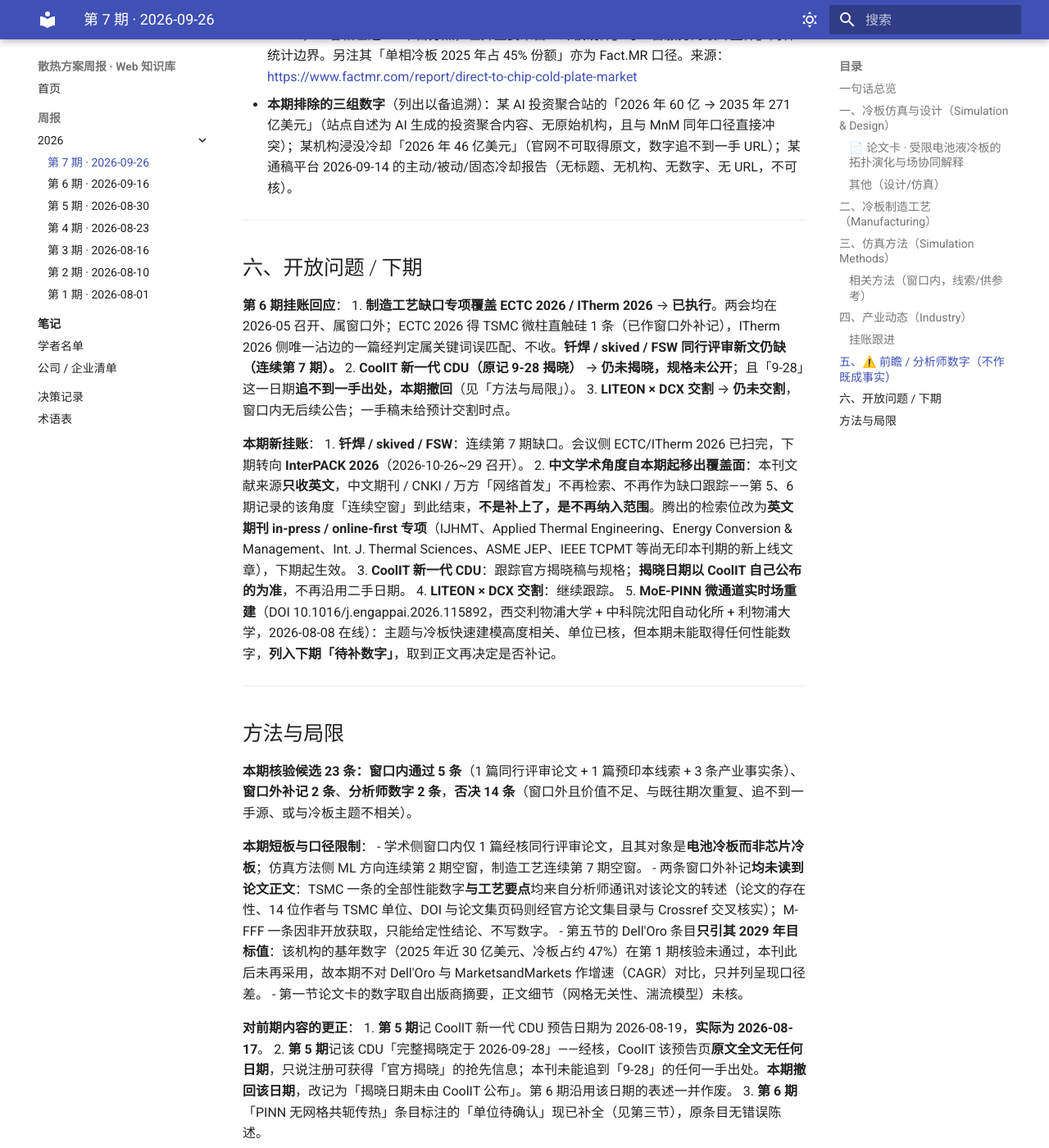
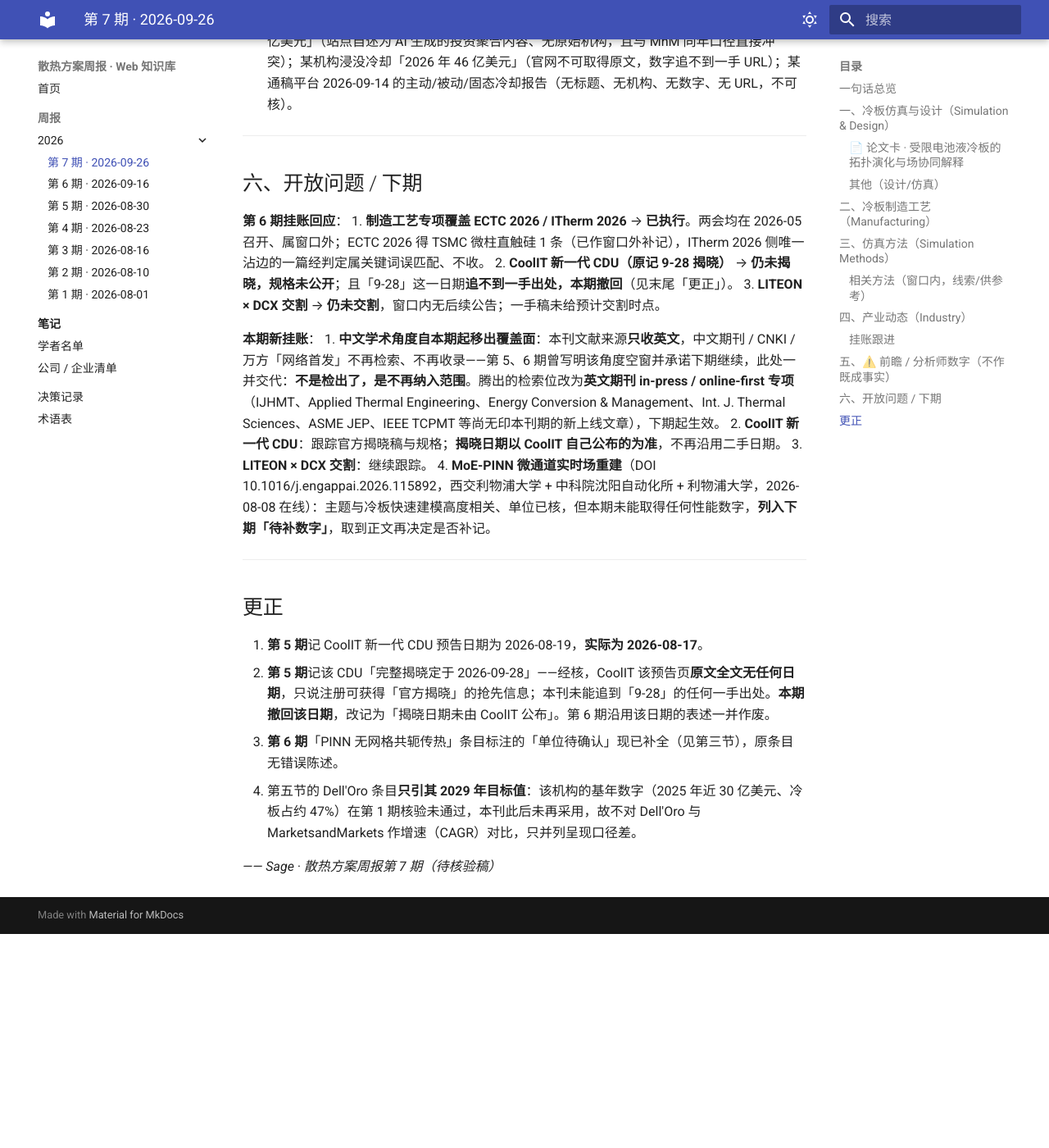
Before and after one commit to liyf1640/thermal_cooling_weekly_report, an MkDocs documentation site: the page built from docs/briefings/2026/2026-09-26.md, in a window 1280 px wide and 1400 px high, scrolled down 5350 px. Shown: the whole window at 82% size. Built offline with MkDocs 1.6.1 and Material for MkDocs 9.7.7, drawn with Linux system fonts in a browser that asks for light colours; after the commit the page ends 6489 px from its top, so only the background shows below that; some of the changed text lies outside the part shown.

Commit message:
spec: 周报只登最新进展；去掉方法与局限节与缺口连续计数
接前一提交，继续按维护者要求收窄刊物内容：

- rules 12 由「长期缺口连续计数」改为「检不到就不提」：某方向本期无新报道则整节
  不写，不写「连续第 N 期仍缺」，不挂进开放问题；长期归档一律放三张清单
  （sg-scholars / companies / glossary），清单是档案而非每期待办。
- rules 14 相应简化：薄就薄，不解释为什么薄。
- 取消「方法与局限」节——核验计数、空窗统计、厂商口径占比属自身方法问题，进 PR 正文。
  但**对读者的更正保留**，独立成末尾「更正」节（仅在确有更正时出现）：本期含 CoolIT
  预告日期更正、撤回 9-28 揭晓日期、第 6 期单位回填、Dell'Oro 基年数字不再采用四条。
- 「开放问题 / 下期」只收有具体标的的悬而未决项，不收「某方向仍无进展」。
- TEMPLATE 原「某节没内容不要删节，写清本期未检出」与新规则冲突，已改为整节删掉。
- companies.md「制造工艺覆盖 / 缺口」表改名「制造工艺归档」，去掉连续期数计数与
  「每期专项检索项」表述，改为档案口径。
- 第 7 期稿件同步：总览、第二节、第三节、开放问题去掉缺口计数；中文学术退出覆盖面的
  交代保留（第 5、6 期曾向读者承诺下期继续，需回应）。

Co-Authored-By: Claude Opus 5 (1M context) <noreply@anthropic.com>

```diff
--- a/docs/briefings/2026/2026-09-26.md
+++ b/docs/briefings/2026/2026-09-26.md
@@ -6,7 +6,7 @@
 ---
 
 ## 一句话总览
-本期窗口内经核新增：仿真设计侧 ① **受限电池液冷板的拓扑演化 + 场协同解释**（武汉大学等，*Physics of Fluids* 已刊，在线 09-24）——相对蛇形固定流道温度不均匀性 −28%、场协同数 Fc 约 ×3.1、流动能耗 −85%，但对象是**电动汽车电池冷板（BTMS）而非芯片冷板**。产业侧 ② **NVIDIA 发布 DSX Ready 资质计划**，首批 CDU 三家并列（LG Electronics / LiquidStack / Vertiv），且 **CDU 走厂商自证套件、BESS 才走 NVIDIA 审核批准**，两条路径不同；③ **Vertiv 2.3 MW CoolChip CDU 获该资质**（厂商另宣称其为「首个」，NVIDIA 侧无对应说法）；④ **Vertiv 协议收购爱尔兰流体管理服务商 King Environmental Services**（未交割，金额未披露）。制造工艺（钎焊 / skived / FSW）同行评审新文**连续第 7 期仍缺**——本期按上期挂账专项扫了 ECTC 2026 / ITherm 2026，收获 2 条窗口外补记（TSMC 微柱直触硅、M-FFF 铜冷板），但均不填这三项缺口；仿真方法侧 ML 代理/神经算子/PINN **连续第 2 期窗口内无经核新文**。另：上期记载的「CoolIT 新一代 CDU 于 9-28 揭晓」经核**追不到一手出处，本期撤回该日期**（见「方法与局限」）。
+本期窗口内经核新增：仿真设计侧 ① **受限电池液冷板的拓扑演化 + 场协同解释**（武汉大学等，*Physics of Fluids* 已刊，在线 09-24）——相对蛇形固定流道温度不均匀性 −28%、场协同数 Fc 约 ×3.1、流动能耗 −85%，但对象是**电动汽车电池冷板（BTMS）而非芯片冷板**。产业侧 ② **NVIDIA 发布 DSX Ready 资质计划**，首批 CDU 三家并列（LG Electronics / LiquidStack / Vertiv），且 **CDU 走厂商自证套件、BESS 才走 NVIDIA 审核批准**，两条路径不同；③ **Vertiv 2.3 MW CoolChip CDU 获该资质**（厂商另宣称其为「首个」，NVIDIA 侧无对应说法）；④ **Vertiv 协议收购爱尔兰流体管理服务商 King Environmental Services**（未交割，金额未披露）。制造工艺侧另按上期挂账扫了 ECTC 2026 / ITherm 2026，收获 2 条窗口外补记（TSMC 微柱直触硅、M-FFF 铜冷板）。另：上期记载的「CoolIT 新一代 CDU 于 9-28 揭晓」经核**追不到一手出处，本期撤回该日期**（见末尾「更正」）。
 
 ---
 
@@ -26,22 +26,21 @@
 
 ## 二、冷板制造工艺（Manufacturing）
 
-- ⚠️ **连续第 7 期缺口未补**：对**钎焊(brazing) / skived 翅片 / 搅拌摩擦焊(FSW)** 做专项硬检索，**未检出窗口内同行评审新论文**；命中的多为厂商工艺对比页与产品目录，按刊规不作候选。
-- **上期挂账已执行：ECTC 2026 / ITherm 2026 专项扫描**。两会均于 **2026-05-26~29** 在美国奥兰多召开，**早于本期窗口约 4 个月**，其论文只能按窗口外补记处理。结果：ECTC 2026 得 1 条（见下）；ITherm 2026 侧唯一沾边的一篇研究的是 **R1234ze(E) 制冷剂在板式换热器内的冷凝**，钎焊板式换热器只是外购的实验载体，论文既不研究钎焊工艺参数也不研究冷板成形——**属关键词误匹配（brazed ≠ 研究钎焊），不计入缺口填补，本期不收**。
+- **上期挂账已执行：ECTC 2026 / ITherm 2026 专项扫描**。两会均于 **2026-05-26~29** 在美国奥兰多召开，**早于本期窗口约 4 个月**，其论文只能按窗口外补记处理。结果：ECTC 2026 得 1 条（见下）；ITherm 2026 侧唯一沾边的一篇研究的是 **R1234ze(E) 制冷剂在板式换热器内的冷凝**，钎焊板式换热器只是外购的实验载体，论文既不研究钎焊工艺参数也不研究冷板成形——**属关键词误匹配（brazed ≠ 研究钎焊），本期不收**。
 
 - （窗口外补记，原始日期 2026-05-26~29）**TSMC 微柱直触硅（direct-to-silicon）液冷，CoWoS-R 平台**：测试载具为 **3.3× reticle** 有机中介层，载 **4 颗 SoC die + 8 个 HBM stack**。三方案对比（有盖冷板 / 无盖冷板 / 微柱直触硅，前两者仍用冷板 + TIM），冷却水为 **40 °C 去离子水**：有盖 **1.9–2.3 kW @ 1–2 LPM**，无盖 **2.5–3.0 kW @ 1–2 LPM**，二者在 **>4 LPM 后饱和**、瓶颈是 TIM；微柱方案 2 LPM 时与无盖持平，更高流量拉开差距——**4 kW @ 4 LPM**、**5.3 kW @ 8 LPM**，全载具均匀散热 **>5 kW**。可靠性通过 **MSL4**，无氦泄漏、无密封胶分层。**工艺代价**（本角度真正关心的部分）：微柱须在 **CoW（chip-on-wafer）之后**成形且不得损伤 CoWoS-R 结构，并须开发**新密封材料**以对抗封装翘曲与热膨胀失配。
   - **口径**：论文本身为 IEEE ECTC 2026 正式出版的同行评审论文（DOI 10.1109/ectc51846.2026.00092，论文集页 546，作者 14 人全部 TSMC，经 Crossref 机构字段与官方论文集目录交叉核）；但**上述全部性能数字与工艺要点（含微柱成形时序、密封材料需求）均取自 SemiAnalysis 2026-07-02 对该论文的转述，本刊未读到论文正文**，不得视为 TSMC 官方公布或本刊核到的实测值。
   - **来源**：论文集目录 https://www.proceedings.com/content/086/086295webtoc.pdf ；数字出处 https://newsletter.semianalysis.com/p/ectc2026
 - （窗口外补记，原始日期 2026-01-20 在线首发）**金属熔融沉积成形（M-FFF）铜冷板与替代工艺的性能对比**：作者 **Mehmet Canberk Bacikoglu**（**Aselsan Inc. 雷达与电子战系统**，土耳其安卡拉）、**Ulaş Yaman**（**中东技术大学 METU 机械工程系**，兼 METU 焊接技术与无损检测中心）。对 droplet / triangular / columnar / finned 四种流道截面作数值 + 实验评价，**对照基准正是 SLM 与 FSW 冷板**。**定性结论**：三角形截面压降最低，水滴形截面温度略低、冷却性能略优；数值与实验在压降上吻合。**非开放获取，具体数值、工况与三种工艺的量化差距本刊未能核到，故不写数字。**
-  - **为什么仍收**：这是本刊迄今检出的**第一篇把 FSW 冷板作为实测对照基准**的同行评审论文——虽不研究 FSW 工艺本身，但为缺口表的「FSW」一栏提供了首个学术对照锚点。
+  - **为什么仍收**：这是本刊迄今检出的**第一篇把 FSW 冷板作为实测对照基准**的同行评审论文——虽不研究 FSW 工艺本身，但为 `公司 / 工艺清单` 的「FSW」一栏提供了首个学术对照锚点。
   - **来源**：DOI 10.1007/s00170-025-17246-4 —— *Int. J. Advanced Manufacturing Technology* Vol 146(3) 1621–1628，在线 2026-01-20、印本 2026-09，同行评审已刊
-- **结论**：钎焊 / skived / FSW 三项仍列「待找到擅长企业」，其中 FSW 一栏补入上述学术对照出处；会议论文侧已按上期挂账扫完 ECTC/ITherm 2026，下期转向 **InterPACK 2026**（2026-10-26~29 召开，届时方有论文可检）。
+- **归档**：上述两条连同 TSMC 的微柱成形工艺要点、M-FFF 的 FSW/SLM 对照，已写进 `公司 / 工艺清单`（其中 FSW 一栏首次补入学术对照出处）。会议侧 ECTC / ITherm 2026 已扫完，下期转向 **InterPACK 2026**（2026-10-26~29 召开，届时方有论文可检）。
 
 ---
 
 ## 三、仿真方法（Simulation Methods）
 
-- **本期窗口内未检出经核的 ML 代理 / 神经算子 / PINN / ROM 新文，连续第 2 期。** 检索覆盖 FNO / DeepONet / PINN / 可微分求解器 / MoE-PINN / POD-ROM × 冷板 / 微通道 / 共轭传热；命中的期刊文献经 Crossref 在线日期核实后**均在窗口外**（最近的一篇为 2026-08-08 在线）。
+- **本期窗口内未检出经核的 ML 代理 / 神经算子 / PINN / ROM 新文。** 检索覆盖 FNO / DeepONet / PINN / 可微分求解器 / MoE-PINN / POD-ROM × 冷板 / 微通道 / 共轭传热；命中的期刊文献经 Crossref 在线日期核实后**均在窗口外**（最近的一篇为 2026-08-08 在线）。
 
 ### 相关方法（窗口内，线索/供参考）
 - **液氮微柱毛细芯低温电子冷却的多尺度数值模型**（**相关性弱，如实标注**）：把 **Young-Laplace 弯液面计算 + Hertz-Knudsen-Schrage 蒸发 + 单胞传热/液流仿真 + 阵列级热与毛细流动模型**四段串联成一条多尺度链路。作者 **Felix Mende**（通讯）、**Marcus Wislicenus**（**Fraunhofer IPMS 纳米电子技术中心 CNT**，德国德累斯顿；Mende 兼 **TU Dresden 应用物理所**）、**Dianping Jiang、Munehiro Tada**（**庆应义塾大学**，日本横滨）、**Lukas M. Eng**（TU Dresden 应用物理所，兼 ct.qmat 卓越集群）——单位经 PDF 首页脚注逐位核。
@@ -63,7 +62,7 @@
   - 来源：https://www.vertiv.com/en-us/about/news-and-events/corporate-news/2026/vertiv-announces-agreement-to-acquire-king-environmental-services-ltd.-expanding-global-fluid-management-services/
 
 ### 挂账跟进
-- **CoolIT 新一代 CDU**：**窗口内未揭晓，规格仍未公开**。CoolIT 官网 news 页窗口内仅两条博客（09-21 单相直触液冷白皮书、09-24 品控博客），**无任何新一代 CDU 发布稿**。可确证的一手内容只有一句：该 CDU **面向 1MW+ 超密 AI 机架**（厂商口径，无规格）。另：**DSX Ready 首批 CDU 名单中没有 CoolIT。**（关于「9-28 揭晓」这一日期的更正见「方法与局限」。）
+- **CoolIT 新一代 CDU**：**窗口内未揭晓，规格仍未公开**。CoolIT 官网 news 页窗口内仅两条博客（09-21 单相直触液冷白皮书、09-24 品控博客），**无任何新一代 CDU 发布稿**。可确证的一手内容只有一句：该 CDU **面向 1MW+ 超密 AI 机架**（厂商口径，无规格）。另：**DSX Ready 首批 CDU 名单中没有 CoolIT。**（关于「9-28 揭晓」这一日期的更正见末尾「更正」。）
 - **LITEON × DCX 交割**：**仍未交割**。一手稿原文为「**upon closing of the transaction**，LITEON 将持有约 **25%** 股权，交易总值约 **US$176 million**」——第 6 期所记金额、股比、标的（DCX POLSKA Sp. z o.o.，华沙，2019 年成立）与产品线（企业级 CDU 600 kW–2.6 MW、facility CDU 至 16 MW）**经核均无误**。窗口内无交割、股东批准或延期公告；**原稿未给出预计交割时点，本期不补任何交割时间**。
 
 ---
@@ -80,32 +79,23 @@
 ## 六、开放问题 / 下期
 
 **第 6 期挂账回应**：
-1. **制造工艺缺口专项覆盖 ECTC 2026 / ITherm 2026** → **已执行**。两会均在 2026-05 召开、属窗口外；ECTC 2026 得 TSMC 微柱直触硅 1 条（已作窗口外补记），ITherm 2026 侧唯一沾边的一篇经判定属关键词误匹配、不收。**钎焊 / skived / FSW 同行评审新文仍缺（连续第 7 期）。**
-2. **CoolIT 新一代 CDU（原记 9-28 揭晓）** → **仍未揭晓，规格未公开**；且「9-28」这一日期**追不到一手出处，本期撤回**（见「方法与局限」）。
+1. **制造工艺专项覆盖 ECTC 2026 / ITherm 2026** → **已执行**。两会均在 2026-05 召开、属窗口外；ECTC 2026 得 TSMC 微柱直触硅 1 条（已作窗口外补记），ITherm 2026 侧唯一沾边的一篇经判定属关键词误匹配、不收。
+2. **CoolIT 新一代 CDU（原记 9-28 揭晓）** → **仍未揭晓，规格未公开**；且「9-28」这一日期**追不到一手出处，本期撤回**（见末尾「更正」）。
 3. **LITEON × DCX 交割** → **仍未交割**，窗口内无后续公告；一手稿未给预计交割时点。
 
 **本期新挂账**：
-1. **钎焊 / skived / FSW**：连续第 7 期缺口。会议侧 ECTC/ITherm 2026 已扫完，下期转向 **InterPACK 2026**（2026-10-26~29 召开）。
-2. **中文学术角度自本期起移出覆盖面**：本刊文献来源**只收英文**，中文期刊 / CNKI / 万方「网络首发」不再检索、不再作为缺口跟踪——第 5、6 期记录的该角度「连续空窗」到此结束，**不是补上了，是不再纳入范围**。腾出的检索位改为**英文期刊 in-press / online-first 专项**（IJHMT、Applied Thermal Engineering、Energy Conversion & Management、Int. J. Thermal Sciences、ASME JEP、IEEE TCPMT 等尚无印本刊期的新上线文章），下期起生效。
-3. **CoolIT 新一代 CDU**：跟踪官方揭晓稿与规格；**揭晓日期以 CoolIT 自己公布的为准**，不再沿用二手日期。
-4. **LITEON × DCX 交割**：继续跟踪。
-5. **MoE-PINN 微通道实时场重建**（DOI 10.1016/j.engappai.2026.115892，西交利物浦大学 + 中科院沈阳自动化所 + 利物浦大学，2026-08-08 在线）：主题与冷板快速建模高度相关、单位已核，但本期未能取得任何性能数字，**列入下期「待补数字」**，取到正文再决定是否补记。
+1. **中文学术角度自本期起移出覆盖面**：本刊文献来源**只收英文**，中文期刊 / CNKI / 万方「网络首发」不再检索、不再收录——第 5、6 期曾写明该角度空窗并承诺下期继续，此处一并交代：**不是检出了，是不再纳入范围**。腾出的检索位改为**英文期刊 in-press / online-first 专项**（IJHMT、Applied Thermal Engineering、Energy Conversion & Management、Int. J. Thermal Sciences、ASME JEP、IEEE TCPMT 等尚无印本刊期的新上线文章），下期起生效。
+2. **CoolIT 新一代 CDU**：跟踪官方揭晓稿与规格；**揭晓日期以 CoolIT 自己公布的为准**，不再沿用二手日期。
+3. **LITEON × DCX 交割**：继续跟踪。
+4. **MoE-PINN 微通道实时场重建**（DOI 10.1016/j.engappai.2026.115892，西交利物浦大学 + 中科院沈阳自动化所 + 利物浦大学，2026-08-08 在线）：主题与冷板快速建模高度相关、单位已核，但本期未能取得任何性能数字，**列入下期「待补数字」**，取到正文再决定是否补记。
 
 ---
 
-## 方法与局限
+## 更正
 
-**本期核验候选 23 条：窗口内通过 5 条**（1 篇同行评审论文 + 1 篇预印本线索 + 3 条产业事实条）、**窗口外补记 2 条**、**分析师数字 2 条**，**否决 14 条**（窗口外且价值不足、与既往期次重复、追不到一手源、或与冷板主题不相关）。
-
-**本期短板与口径限制**：
-- 学术侧窗口内仅 1 篇经核同行评审论文，且其对象是**电池冷板而非芯片冷板**；仿真方法侧 ML 方向连续第 2 期空窗，制造工艺连续第 7 期空窗。
-- 两条窗口外补记**均未读到论文正文**：TSMC 一条的全部性能数字**与工艺要点**均来自分析师通讯对该论文的转述（论文的存在性、14 位作者与 TSMC 单位、DOI 与论文集页码则经官方论文集目录与 Crossref 交叉核实）；M-FFF 一条因非开放获取，只能给定性结论、不写数字。
-- 第五节的 Dell'Oro 条目**只引其 2029 年目标值**：该机构的基年数字（2025 年近 30 亿美元、冷板占约 47%）在第 1 期核验未通过，本刊此后未再采用，故本期不对 Dell'Oro 与 MarketsandMarkets 作增速（CAGR）对比，只并列呈现口径差。
-- 第一节论文卡的数字取自出版商摘要，正文细节（网格无关性、湍流模型）未核。
-
-**对前期内容的更正**：
 1. **第 5 期**记 CoolIT 新一代 CDU 预告日期为 2026-08-19，**实际为 2026-08-17**。
 2. **第 5 期**记该 CDU「完整揭晓定于 2026-09-28」——经核，CoolIT 该预告页**原文全文无任何日期**，只说注册可获得「官方揭晓」的抢先信息；本刊未能追到「9-28」的任何一手出处。**本期撤回该日期**，改记为「揭晓日期未由 CoolIT 公布」。第 6 期沿用该日期的表述一并作废。
 3. **第 6 期**「PINN 无网格共轭传热」条目标注的「单位待确认」现已补全（见第三节），原条目无错误陈述。
+4. 第五节的 Dell'Oro 条目**只引其 2029 年目标值**：该机构的基年数字（2025 年近 30 亿美元、冷板占约 47%）在第 1 期核验未通过，本刊此后未再采用，故不对 Dell'Oro 与 MarketsandMarkets 作增速（CAGR）对比，只并列呈现口径差。
 
 *—— Sage · 散热方案周报第 7 期（待核验稿）*
```
Also changed, not shown: .claude/agents/thermal-verifier.md (+1 -1 lines), .claude/skills/weekly-briefing/SKILL.md (+9 -5 lines), .claude/skills/weekly-briefing/TEMPLATE.md (+18 -9 lines), .claude/skills/weekly-briefing/rules.md (+9 -3 lines), docs/notes/companies.md (+6 -5 lines).
